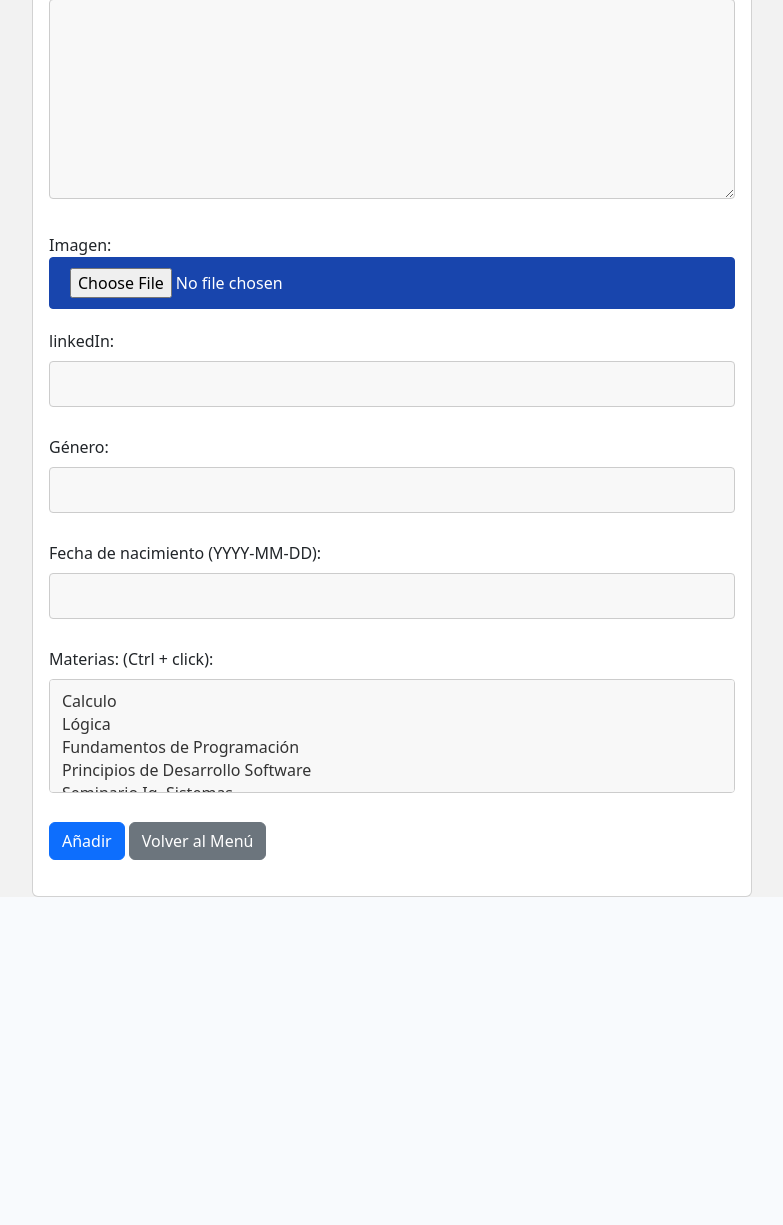
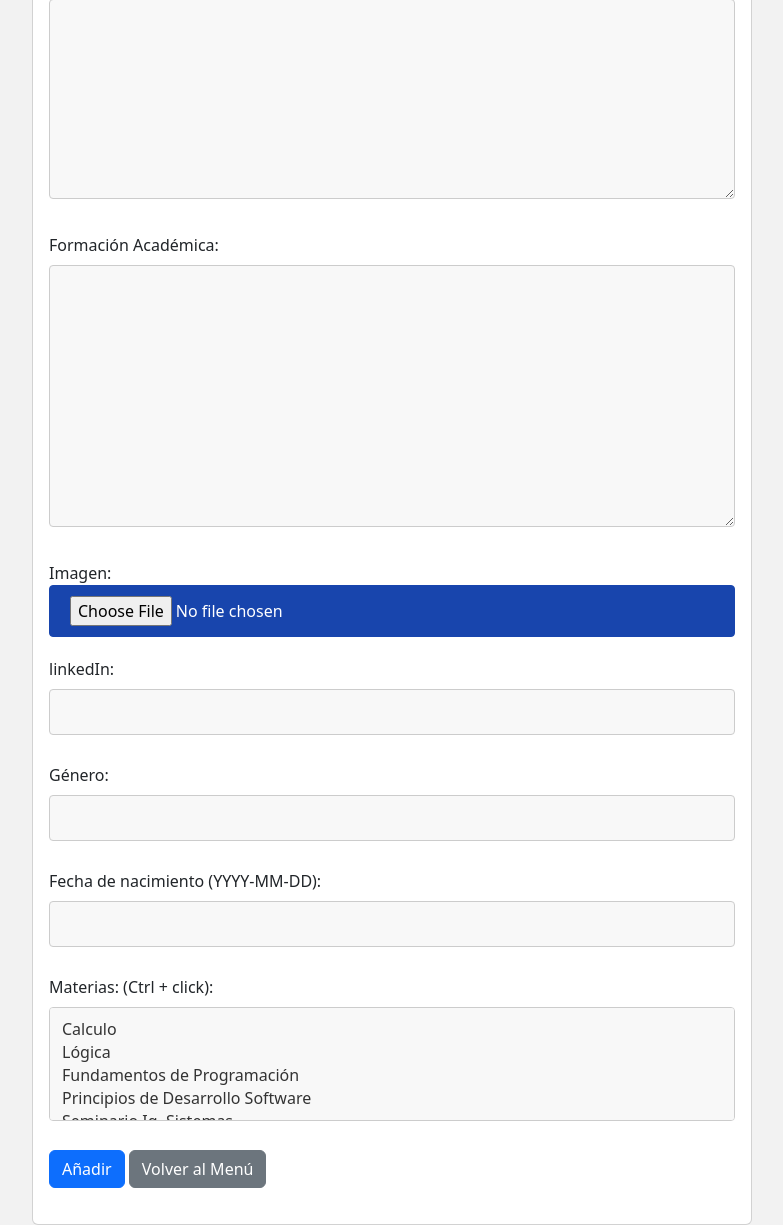
Before and after one commit to Conecta-EAFIT/Conecta_EAFIT, a Django app: page /add_record/ in a window 1280 px wide. Shown: the part 407-1632 px from the top of the page, without its empty margins (248-1031 px from the left). Before the commit the page ends 1304 px from the top, so only its background shows below. Run offline with Django 4.2, Linux system fonts and the light colour scheme; a user stored in the database is signed in; data comes from the database, SQL or seed files in the repository.

Commit message:
Arreglo de add_record.html. Le faltaba Formacion Academica

```diff
--- a/profesor/templates/add_record.html
+++ b/profesor/templates/add_record.html
@@ -119,6 +119,11 @@
             </div>
 
             <div class="form-group">
+              <label for="id_education">Formación Académica:</label>
+              {{ form.education }}
+            </div>
+
+            <div class="form-group">
               <label for="id_image">Imagen:</label>
               {{ form.image }}
             </div>
```
